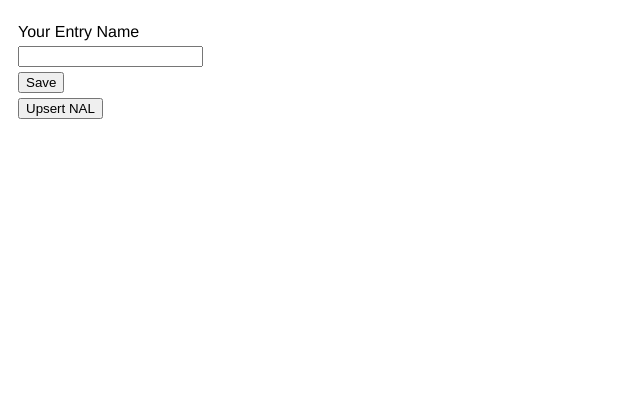
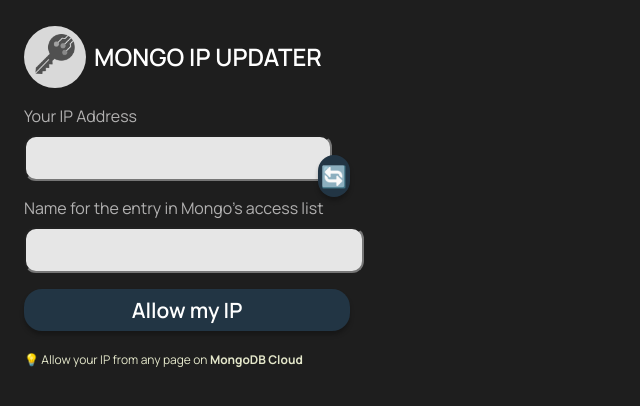
Before and after one commit to aashutoshrathi/mongo-ip-updater, a browser extension: page src/options/index.html in a window 1280 px wide. Shown: the whole page, without its empty margins (0-640 px from the left). Drawn offline with Linux system fonts and the light colour scheme.

Commit message:
:zap: feat(v0.1.0): new design and allow updating custom IP

```diff
--- a/src/options/index.css
+++ b/src/options/index.css
@@ -1,11 +1,121 @@
-#main {
-  padding: 10px;
-  height: 100px;
-  width: 150px;
-  font-family: Helvetica, Ubuntu, Arial, sans-serif;
+@import url("https://fonts.googleapis.com/css2?family=Manrope:wght@400;500;600;700;800&display=swap");
+
+html {
+  background-color: #1e1e1e;
+  padding: 0;
+  margin: 0;
+  color: white;
+  font-family: Manrope, Arial, Helvetica, sans-serif;
+}
+
+label {
+  color: #B2B1B1;
+  font-size: 16px;
+}
+
+input {
+  width: 100%;
+  display: block;
+  background-color: #e6e6e6;
+  height: 40px;
+  border-radius: 12px;
+  font-size: 18px;
+  margin-bottom: 16px;
+  margin-top: 8px;
+  padding-left: 8px;
+}
+
+body {
+  width: 326px;
+  height: 344px;
+  padding: 8px 16px;
+  padding-right: 30px;
 }
 
 #main > * {
-  display: block;
-  margin: 5px 0;
+  margin-bottom: 8px;
 }
+
+.hflex {
+  display: flex;
+  flex-direction: row;
+}
+
+.align-center {
+  align-items: center;
+}
+
+.vflex {
+  display: flex;
+  flex-direction: column;
+}
+
+.text-center {
+  text-align: center;
+}
+
+.icon-container {
+  width: 46px;
+  height: 46px;
+  background-color: rgba(217, 217, 217, 1);
+  border-radius: 9999px;
+  margin-right: 8px;
+  padding: 8px;
+  text-align: center;
+}
+
+.icon {
+  width: 40px;
+  height: 40px;
+}
+
+.heading {
+  font-size: 24px;
+  font-weight: 600;
+}
+
+.lazy {
+  font-size: 12px;
+  align-self: flex-end;
+  margin-top: 0;
+}
+
+.full-w {
+  width: 100%;
+}
+
+.btn {
+  background-color: #223544;
+  height: 42px;
+  font-size: 21px;
+  border-radius: 18px;
+  font-weight: 600;
+  text-align: center;
+  cursor: pointer;
+  display: flex;
+  justify-content: center;
+  align-items: center;
+  box-shadow: 0px 4px 4px rgba(0, 0, 0, 0.25);
+}
+
+.btn:hover {
+  background-color: rgb(53, 83, 106);
+}
+
+.refresh {
+  align-self: flex-end;
+  margin-top: 8px;
+  width: 36px !important;
+}
+
+.submit {
+  margin-top: 12px;
+  width: 100%;
+}
+
+.tip {
+  color: #E5E8CB;
+  margin-top: 20px;
+  margin-bottom: 16px;
+  font-size: 12px;
+}
--- a/src/options/index.html
+++ b/src/options/index.html
@@ -1,12 +1,45 @@
 <!DOCTYPE html>
-<link rel="stylesheet" href="./index.css" />
+<html>
 
-<div id="main">
-  <label for="name">Your Entry Name</label>
-  <input name="name" type="text" />
-  <button id="save">Save</button>
+<head>
+  <meta charset='UTF-8' />
+  <link rel="stylesheet" href="./index.css" />
+</head>
 
-  <button id="upsert">Upsert NAL</button>
-</div>
+<body>
+  <div id="main">
+    <div class="hflex align-center">
+      <div class="icon-container">
+        <img class="icon" src="../../icons/icon.png" />
+      </div>
+      <div class="vflex text-center">
+        <p class="heading">MONGO IP UPDATER</p>
+        <!-- <i class="lazy">&nbsp;&nbsp;&nbsp;for the lazy</i> -->
+      </div>
+    </div>
+    <div>
+      <div class="hflex full-w">
+        <div class="full-w">
+          <label for="ip">Your IP Address</label>
+          <input name="ip" id="ip" type="text"></input>
+        </div>
+        <div id="refresh-ip" class="btn refresh">
+          🔄
+        </div>
+      </div>
+      <label for="name">Name for the entry in Mongo's access list
+      </label>
+      <input name="name" type="text"></input>
+      <div class="btn submit" id="upsert">
+        <p>Allow my IP</p>
+      </div>
+    </div>
+    <div class="tip">
+      💡 Allow your IP from any page on <b>MongoDB Cloud</b>
+    </div>
+    </div>
+    <div id="error"></div>
+    </body>
 
+</html>
 <script src="./index.js"></script>
--- a/src/options/index.js
+++ b/src/options/index.js
@@ -1,21 +1,66 @@
-chrome.storage.sync.get("name", function (data) {
-  if (data.name) {
-    document.querySelector('input[name="name"]').value = data.name;
+const getCurrentIp = async () => {
+  const apiData = await fetch("https://www.cloudflare.com/cdn-cgi/trace");
+  const textData = await apiData.text();
+  const data = textData
+    .trim()
+    .split("\n")
+    .reduce(function (obj, pair) {
+      pair = pair.split("=");
+      return (obj[pair[0]] = pair[1]), obj;
+    }, {});
+
+  return data.ip;
+};
+
+const updateIpField = async () => {
+  const ip = await getCurrentIp();
+  document.querySelector("#ip").value = ip;
+};
+
+document
+  .querySelector('input[name="name"]')
+  .addEventListener("keydown", function () {
+    const name = document.querySelector('input[name="name"]').value;
+    chrome.storage.sync.set({ name: name });
+  });
+
+document.querySelector("#upsert").addEventListener("click", async () => {
+  try {
+    const [tab] = await chrome.tabs.query({
+      active: true,
+      lastFocusedWindow: true,
+    });
+
+    if (tab.url.indexOf("mongodb.com") === -1) {
+      return;
+    }
+
+    const name = document.querySelector('input[name="name"]').value;
+    const ip = document.querySelector("input[name='ip']").value;
+    await chrome.tabs.sendMessage(tab.id, {
+      action: "upsert",
+      values: {
+        name,
+        ip,
+        isCurrentIp: ip === await getCurrentIp(),
+      },
+    });
+    window.close();
+  } catch (e) {
+    document.querySelector("#error").innerText = e.message;
   }
 });
 
-document.querySelector("#save").addEventListener("click", function () {
-  var name = document.querySelector('input[name="name"]').value;
-  chrome.storage.sync.set({ name: name });
+document.querySelector("#refresh-ip").addEventListener("click", async () => {
+  updateIpField();
 });
 
-document.querySelector("#upsert").addEventListener("click", async () => {
-  const [tab] = await chrome.tabs.query({
-    active: true,
-    lastFocusedWindow: true,
+document.addEventListener("DOMContentLoaded", function () {
+  chrome.storage.sync.get("name", function (data) {
+    if (data.name) {
+      document.querySelector('input[name="name"]').value = data.name;
+    }
   });
-  await chrome.tabs.sendMessage(tab.id, {
-    action: "upsert",
-    value: document.querySelector('input[name="name"]').value,
-  });
+
+  updateIpField();
 });
```
Also changed, not shown: src/content.js (+18 -9 lines), README.md, manifest.json.
